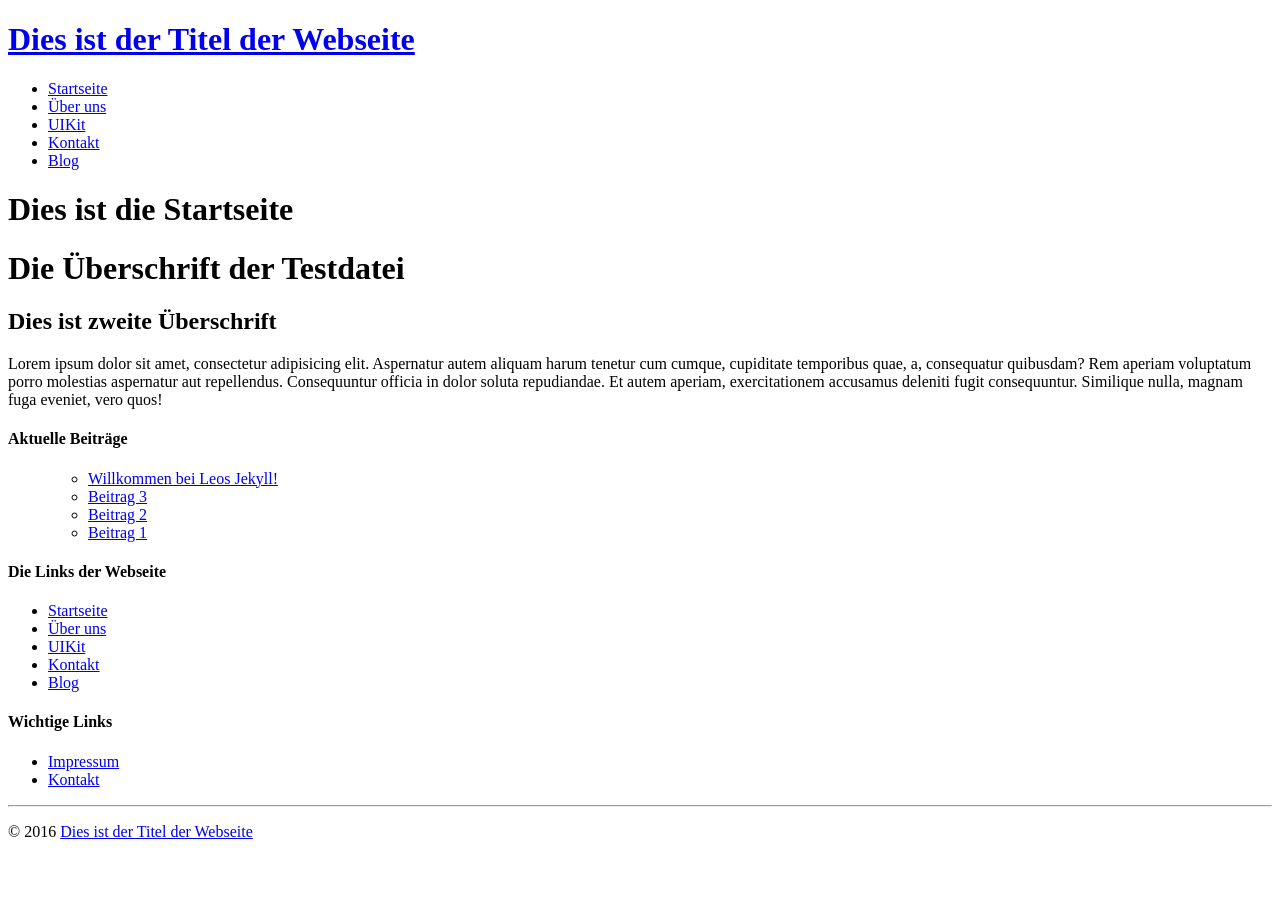
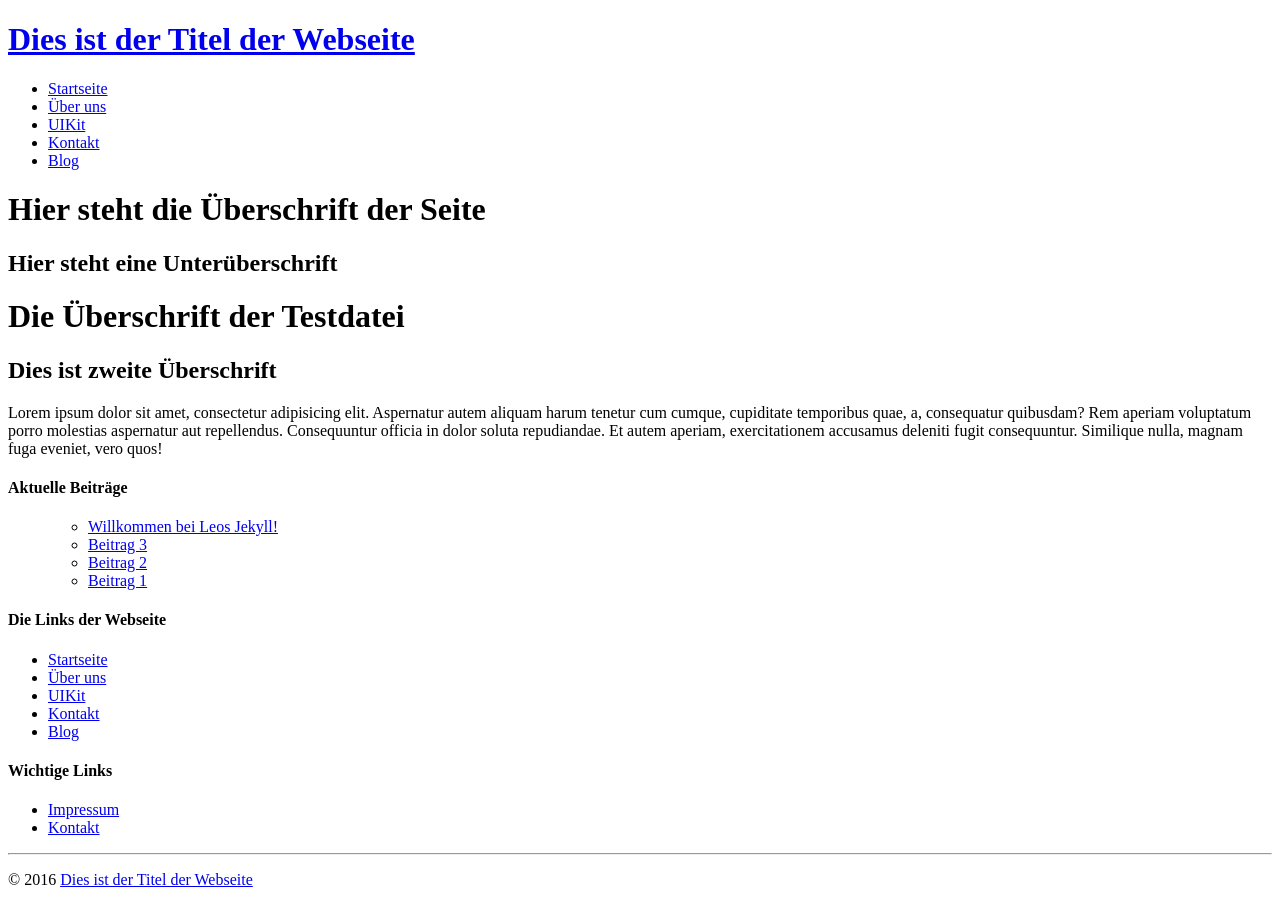
Before and after one commit to Lego2012/Jekyll-UIKit-Starterkit, a Jekyll site: the page built from app/index.html, in a window 1280 px wide. Built offline with Jekyll 4.4.1, drawn with Linux system fonts in a browser that asks for light colours; nearby versions of some CDN libraries; the list of posts is cut into pages by our own code.

Commit message:
Headlines für FrontMatter angepasst

```diff
--- a/app/404.html
+++ b/app/404.html
@@ -1,6 +1,10 @@
 ---
 layout: default
 title: 404 Errorpage
+
+# Siehe dazu die Include seiten-header.html
+headline: Hier steht die Überschrift der Seite
+subline: Hier steht eine Unterüberschrift
 ---
 
-<h1>Dies ist die 404-Seite</h1>
+{% include seiten-header.html %}
--- /dev/null
+++ b/app/_includes/seiten-header.html
@@ -0,0 +1,8 @@
+{% if page.headline %}
+  <div class="lm-header uk-grid uk-align-center">
+    <div class="uk-width-1-1">
+      <h1> {{ page.headline }} </h1>
+      <h2> {% if page.subline %}{{ page.subline }}{% endif %} </h2>
+    </div>
+  </div>
+{% endif %}
--- a/app/index.html
+++ b/app/index.html
@@ -2,12 +2,17 @@
 layout: default
 title: Webdesign-Dienstleistungen für responsives Webdesign
 description:
+
+# Siehe dazu die Include seiten-header.html
+headline: Hier steht die Überschrift der Seite
+subline: Hier steht eine Unterüberschrift
+
 date: 2015-03-02
 modified: 2016-02-18
 type: page
 bodyClass: startseite
 ---
 
-<h1>Dies ist die Startseite</h1>
+{% include seiten-header.html %}
 
 {% include _jade-converts/testdatei.html %}
--- a/gulpFiles/config.js
+++ b/gulpFiles/config.js
@@ -14,6 +14,8 @@ module.exports = {
       },
       port: 9999,
       notify: false,
+      // Browser nicht automatisch öffnen
+      open: false,
       files: [
         developmentAssets + '/css/*.css',
         developmentAssets + '/js/*.js',
```
Also changed, not shown: app/pages/blog/index.html (+6 -2 lines), app/pages/kontakt/index.html (+7 -1 lines), app/pages/ueber-uns/index.html (+7 -1 lines).
